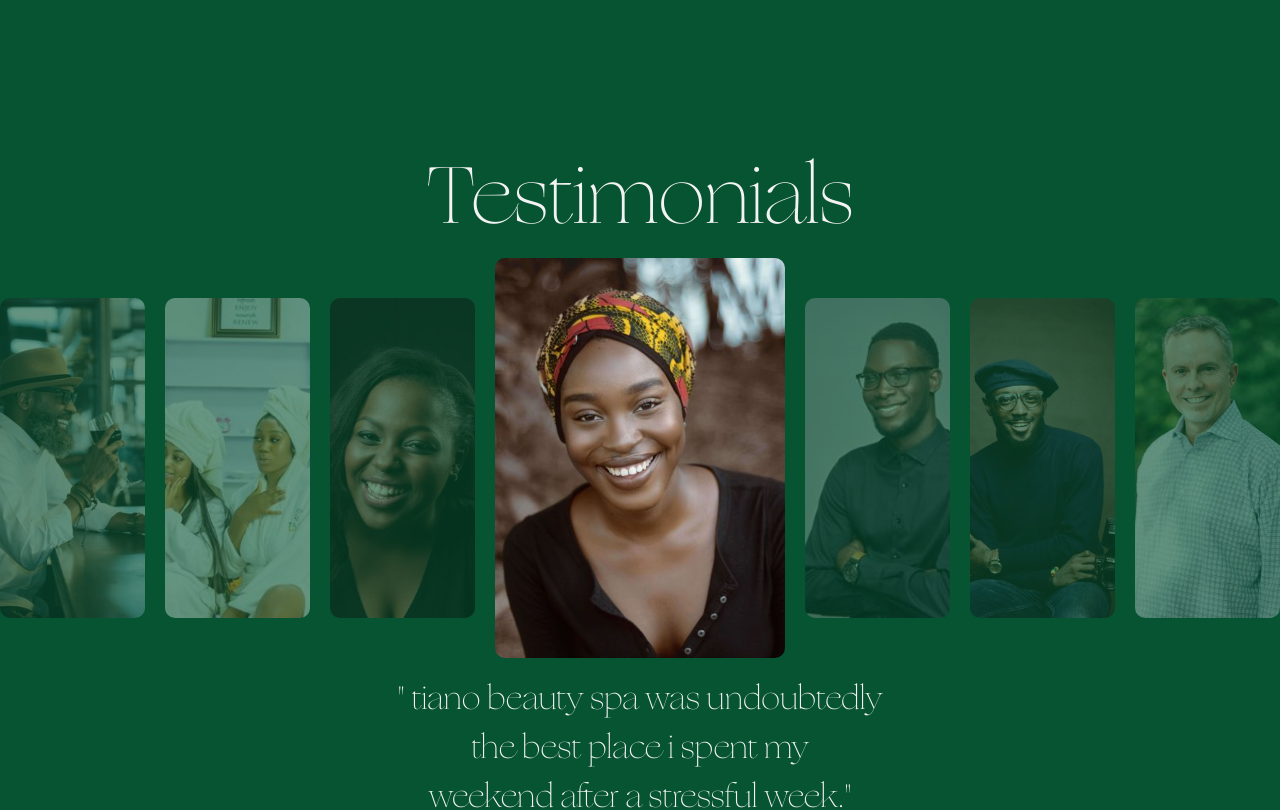
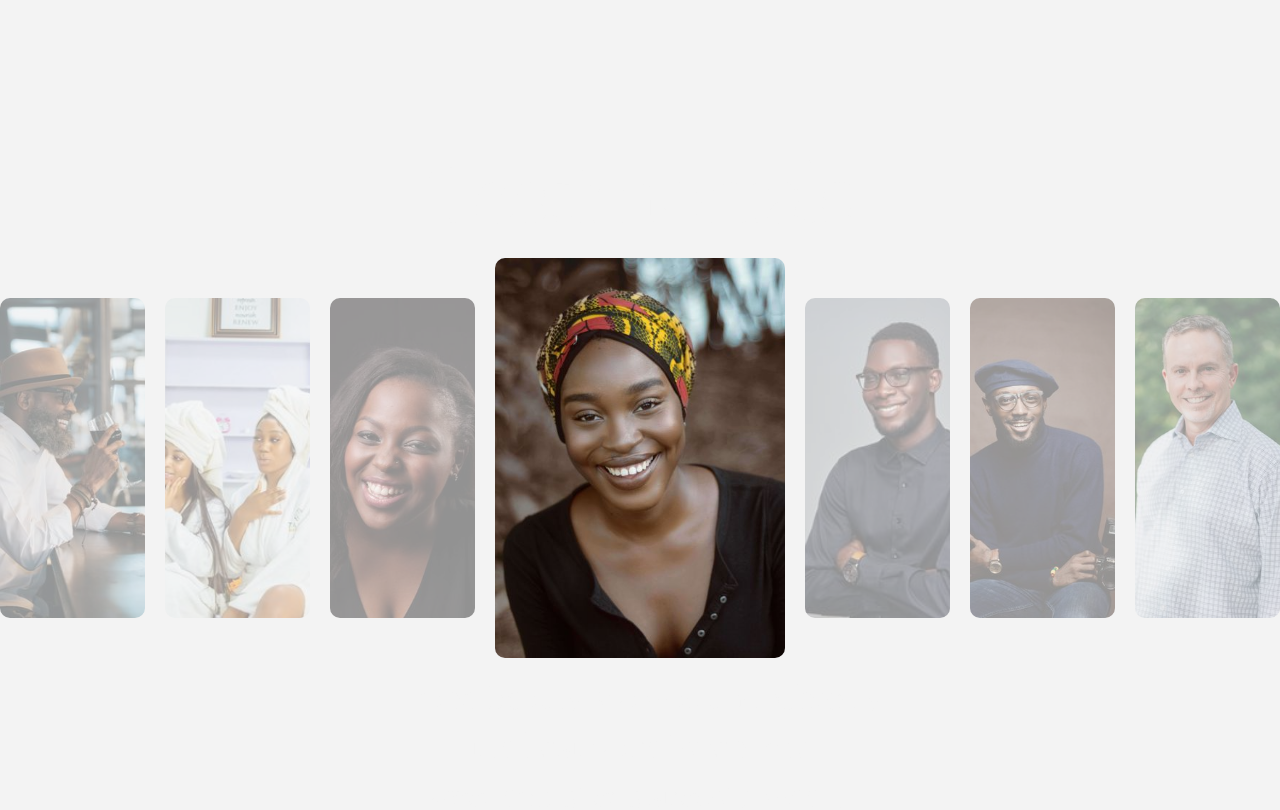
Before and after one commit to CsFreak28/tiano-beauty-spa, a React (Create React App) app: page / in a window 1280 px wide. Shown: the part 3720-4530 px from the top of the page. Built offline with nearby package versions, Linux system fonts and the light colour scheme.

Commit message:
removed_green-background-colors

```diff
--- a/src/components/sections/ourServices.module.scss
+++ b/src/components/sections/ourServices.module.scss
@@ -2,7 +2,6 @@
   margin-top: 10rem;
   width: 100vw;
   min-height: 250vh;
-  background-color:#075432;
   color: rgb(218, 216, 216);
   position: relative;
   font-family: "ogg_light";
--- a/src/components/sections/testimonials.module.scss
+++ b/src/components/sections/testimonials.module.scss
@@ -1,6 +1,5 @@
 .container {
   width: 100%;
-  background-color: #075432;
   color: #f3f3f3;
   position: relative;
   .heading {
```
